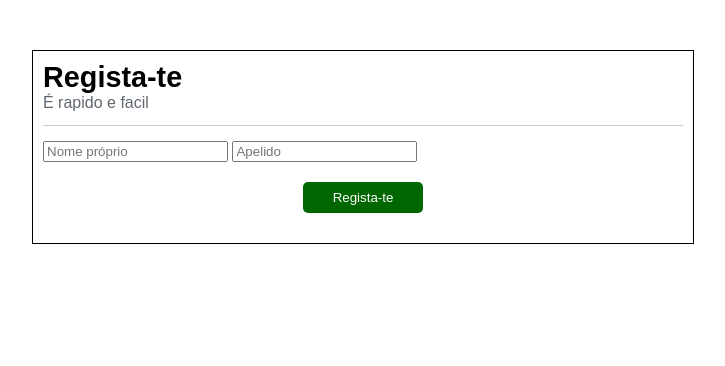
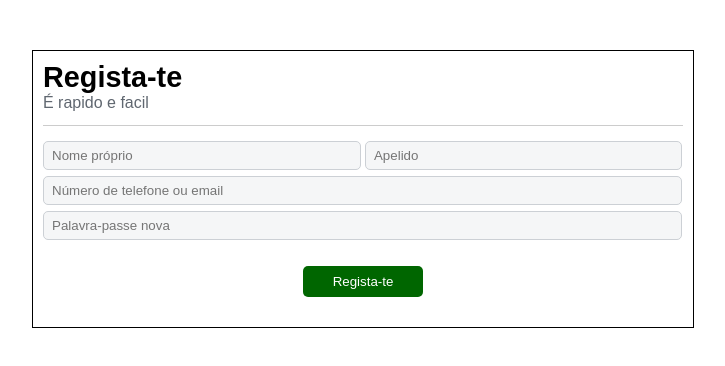
Before and after one commit to DavidBerenguel/Facebook-form, a plain HTML site: page index.html in a window 1280 px wide. Shown: the whole page, without its empty margins (277-1002 px from the left). Drawn offline with Linux system fonts and the light colour scheme.

Commit message:
Implementado campos de password e email + estilização

```diff
--- a/index.html
+++ b/index.html
@@ -10,9 +10,15 @@
             <h1>Regista-te</h1>
             <h2>É rapido e facil</h2>
             <form method="post" action="index.html">
-                <div>
+                <div class="double-input">
                     <input type="text" name="first_name" placeholder="Nome próprio" arai-label="Nome próprio" required>
                     <input type="text" name="last_name" placeholder="Apelido" aria-label="Apelido" required>
+                </div>
+                <div class="large-input">
+                    <input type="text" name="email_phone" placeholder="Número de telefone ou email" aria-label="Número de telefone ou email" required>
+                </div>
+                <div class="large-input">
+                    <input type="password" name="password" placeholder="Palavra-passe nova" aria-label="Palavra-passe" required>
                 </div>
                 <div class="form-submit">
                     <button type="submit" name="register">Regista-te</button>
--- a/style.css
+++ b/style.css
@@ -27,6 +27,22 @@ form{
     padding-top: 15px;
 }
 
+.double-input input {
+    width: 46.8%
+}
+
+.large-input input {
+    width: 97%;
+}
+
+.double-input input, .large-input input{
+    padding: 6px 8px;
+    background: #f5f6f7;
+    border: 1px solid #ccd0d5;
+    border-radius: 5px;
+    margin-bottom: 6px;
+}
+
 .form-submit {
     margin: 20px 0;
     text-align: center;
```
